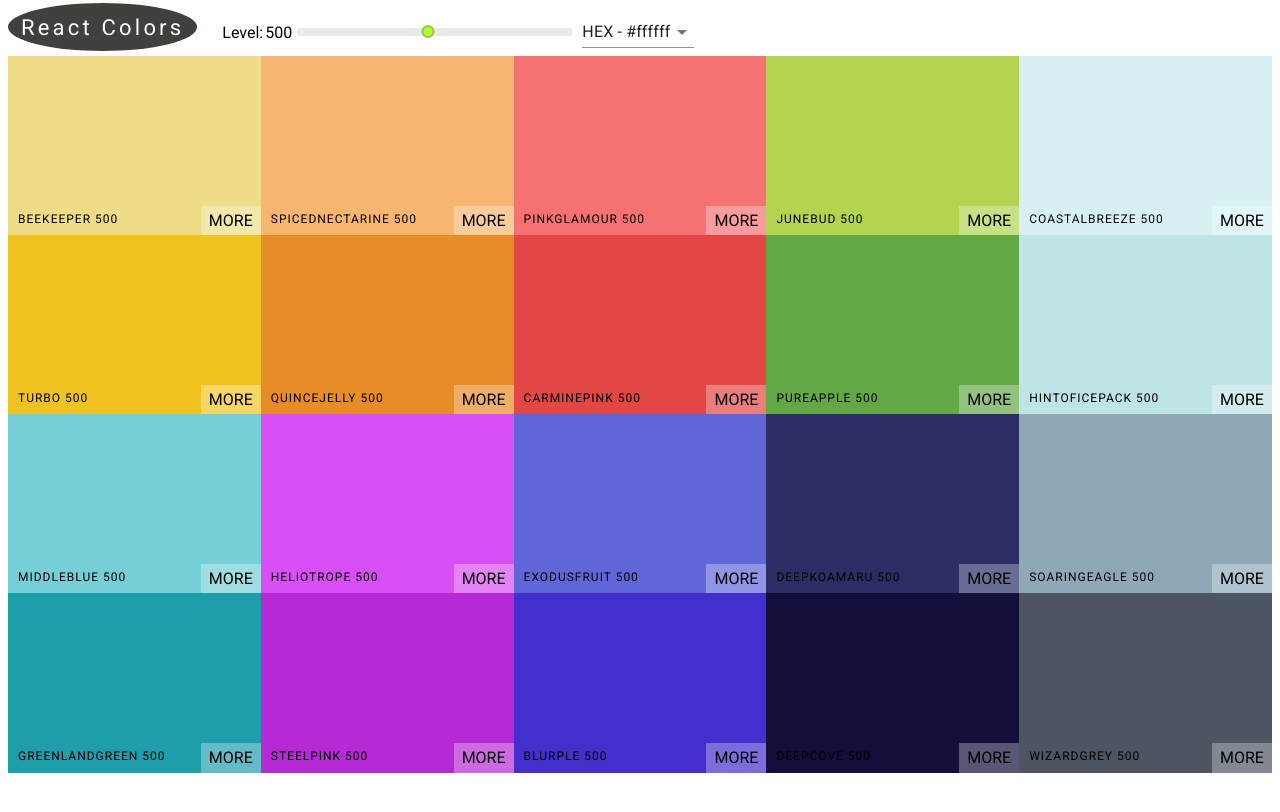
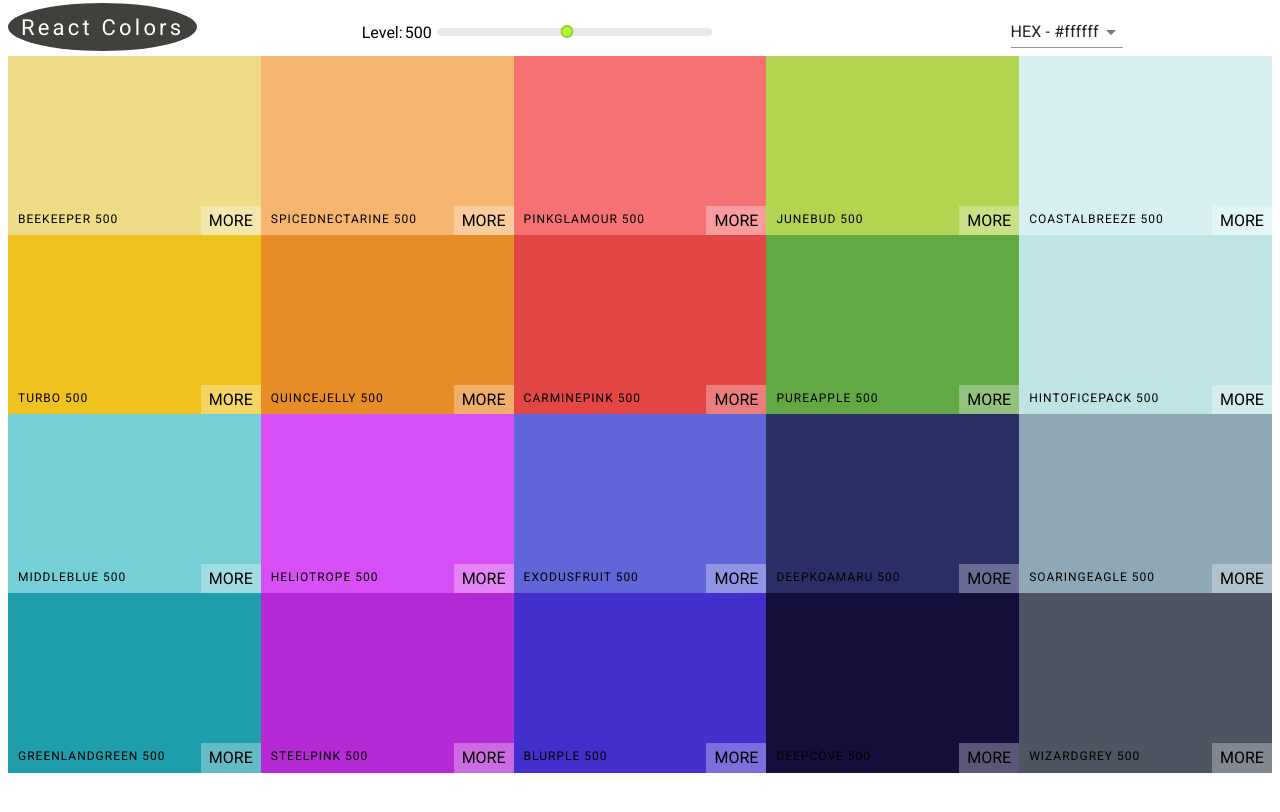
Before and after one commit to JunaidKhan-dev/ReactColors, a React (Create React App) app: page / in a window 1280 px wide. Shown: the top 812 px of the page. Built offline with nearby package versions, Linux system fonts and the light colour scheme.

Commit message:
styled select and snackbar

```diff
--- a/package.json
+++ b/package.json
@@ -4,6 +4,7 @@
   "private": true,
   "dependencies": {
     "@material-ui/core": "^4.3.3",
+    "@material-ui/icons": "^4.2.1",
     "chroma-js": "^2.0.4",
     "rc-slider": "^8.6.13",
     "react": "^16.9.0",
--- a/src/components/Navbar.css
+++ b/src/components/Navbar.css
@@ -1,7 +1,7 @@
 .Navbar{
   display: flex;
   align-items: center;
-  justify-content: flex-start;
+  justify-content: center;
   height: 6vh;
 }
 .logo{
@@ -50,3 +50,7 @@
   margin-left: -7px;
   margin-top: -3px;
 }
+.select-container{
+  margin: 0 auto;
+  align-self: center;
+}
--- a/src/components/Navbar.js
+++ b/src/components/Navbar.js
@@ -2,12 +2,16 @@ import React, {Component} from 'react';
 import Select from '@material-ui/core/Select';
 import MenuItem from '@material-ui/core/MenuItem';
 import Slider from 'rc-slider'
+import Snackbar from '@material-ui/core/Snackbar';
+import CloseIcon from '@material-ui/icons/Close';
+import IconButton from '@material-ui/core/IconButton';
 import 'rc-slider/assets/index.css'
 import './Navbar.css'
 class Navbar extends Component {
   state = {
     localLevel : 500,
-    format: 'hex'
+    format: 'hex',
+    open: false
    }
   change = (nwLevel) => {
 
@@ -21,11 +25,17 @@ class Navbar extends Component {
 
   changeFormat = (e) => {
     this.setState({
-      format: e.target.value
+      format: e.target.value,
+      open: true
     }, ()=>{this.props.handleChange(e)})
 
   }
 
+  closeSnackbar = (e) =>{
+this.setState({
+  open: false
+})
+  }
   render() {
 
 
@@ -46,6 +56,12 @@ class Navbar extends Component {
             <MenuItem value='rgba'>RGBA - rgba(255,255,255,1.0)</MenuItem>
           </Select>
         </div>
+        <Snackbar anchorOrigin={ {vertical: 'bottom', horizontal : 'left'} }
+        open={this.state.open} autoHideDuration={3000} message={<span id='message-id'>Format Changed to {this.state.format} !</span>} action={[
+          <IconButton onClick={this.closeSnackbar} color='inherit' key='close'>
+            <CloseIcon />
+          </IconButton>
+        ]} onClose={this.closeSnackbar}/>
       </nav>
      )
   }
--- a/src/components/Palette.css
+++ b/src/components/Palette.css
@@ -7,6 +7,6 @@
 }
 .slider{
   width: 350px;
-  margin: 0 10px;
+  margin: 0 auto;
   display: inline-block;
 }
```
Also changed, not shown: 1 other file (tests, documents, lock files or other folders).
